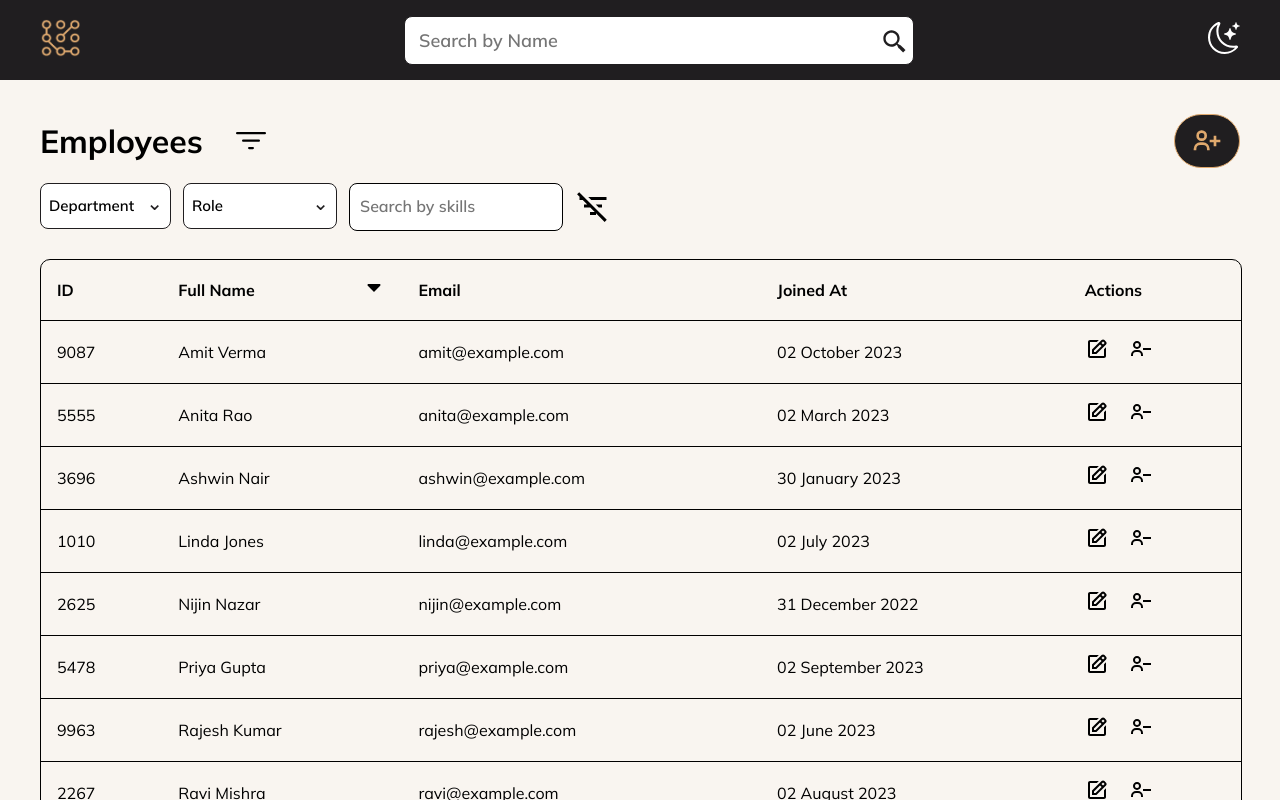
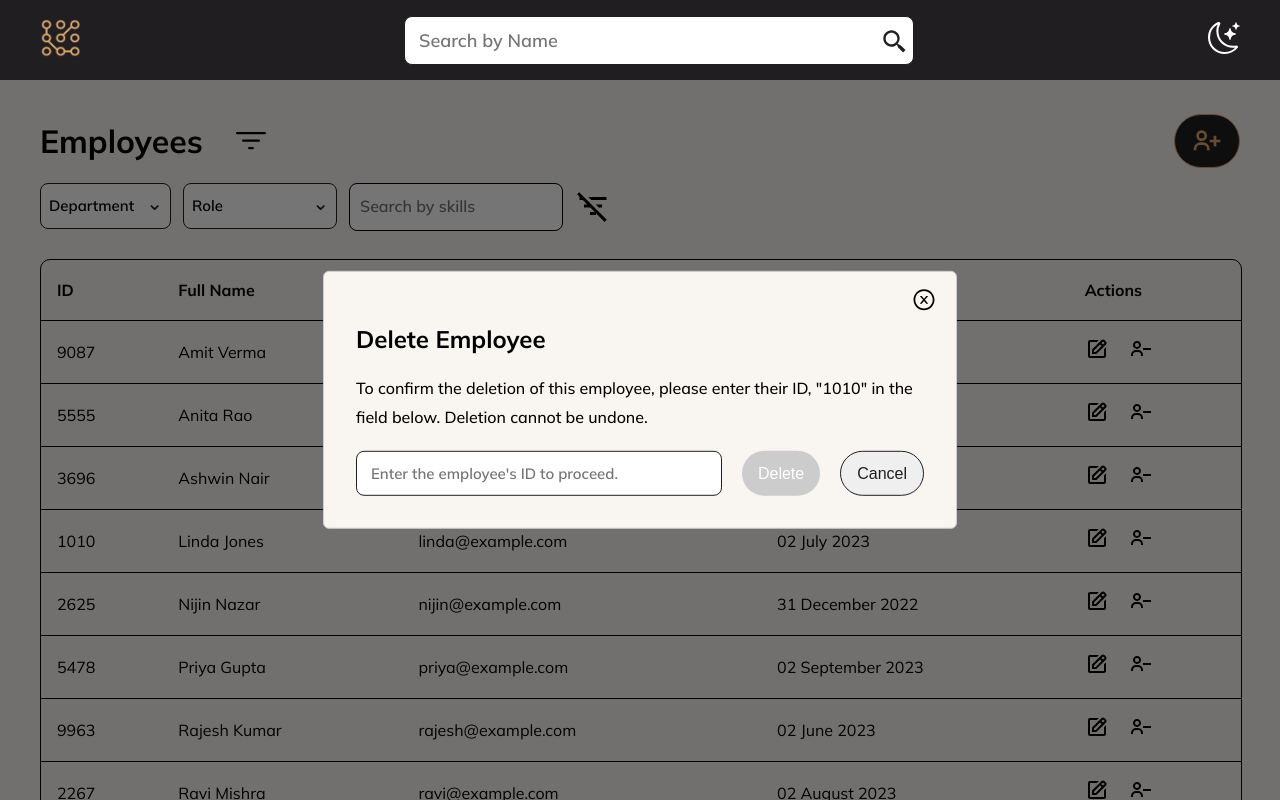
Before and after one commit to nijin-26/hrm, a React (Create React App) app: page /#/ in a window 1280 px wide. Shown: the top 800 px of the page. Built offline with nearby package versions, Linux system fonts and the light colour scheme.

Commit message:
Add: UI of delete employee confirmation

```diff
--- a/src/App.tsx
+++ b/src/App.tsx
@@ -3,12 +3,17 @@ import AppContextProvider from "./core/store/AppContext";
 import { RouterProvider } from "react-router-dom";
 import { routes } from "./core/routing/publicRoutes";
 import ThemeContextProvider from "./core/theme/ThemeContext";
+import Modal from "./components/common/Modal/Modal";
+import DeleteConfirmation from "./components/Employee/DeleteConfirmation/DeleteConfirmation";
 
 function App() {
   return (
     <AppContextProvider>
       <ThemeContextProvider>
         <RouterProvider router={routes} />
+        <Modal isOpen={true} handleModalClose={() => {}}>
+          <DeleteConfirmation employeeId="1010" />
+        </Modal>
       </ThemeContextProvider>
     </AppContextProvider>
   );
--- /dev/null
+++ b/src/components/Employee/DeleteConfirmation/DeleteConfirmation.style.ts
@@ -0,0 +1,22 @@
+import styled from "styled-components";
+
+export const CofirmationForm = styled.form`
+  padding: 16px;
+
+  & > p {
+    color: var(--font-color);
+    font-weight: 500;
+    line-height: 1.8;
+  }
+
+  & input {
+    width: 80%;
+    margin: 0;
+  }
+`;
+
+export const ModalBtnsContainer = styled.div`
+  margin-top: 20px;
+  justify-content: flex-end;
+  gap: 20px;
+`;
--- /dev/null
+++ b/src/components/Employee/DeleteConfirmation/DeleteConfirmation.tsx
@@ -0,0 +1,61 @@
+import { ChangeEvent, FormEvent, useState } from "react";
+import {
+  CofirmationForm,
+  ModalBtnsContainer,
+} from "./DeleteConfirmation.style";
+import Button from "../../common/Button/Button";
+
+const DeleteConfirmation = ({
+  employeeId,
+  handleModalClose,
+  handleEmployeeDelete,
+}: {
+  employeeId: string;
+  handleModalClose?: () => {};
+  handleEmployeeDelete?: () => {};
+}) => {
+  const [confirmationId, setConfirmationId] = useState("");
+  const isValid = confirmationId !== employeeId;
+
+  const handleConfirmationIdChange = (e: ChangeEvent<HTMLInputElement>) => {
+    setConfirmationId(e.target.value);
+  };
+
+  const handleSubmit = (e: FormEvent) => {
+    e.preventDefault();
+    // Add logic for form submission here
+  };
+
+  return (
+    <CofirmationForm data-employee-id={employeeId} onSubmit={handleSubmit}>
+      <h2>Delete Employee</h2>
+      <p>
+        To confirm the deletion of this employee, please enter their ID, "
+        {employeeId}" in the field below. Deletion cannot be undone.
+      </p>
+
+      <ModalBtnsContainer className="flex delete-employee-modal-btns">
+        <input
+          required
+          type="text"
+          placeholder="Enter the employee's ID to proceed."
+          value={confirmationId}
+          onChange={handleConfirmationIdChange}
+        />
+        <Button
+          type="submit"
+          btnType={isValid ? "disabled" : "primary"}
+          disabled={isValid}
+          onClick={handleEmployeeDelete}
+        >
+          Delete
+        </Button>
+        <Button btnType="secondary" type="button" onClick={handleModalClose}>
+          Cancel
+        </Button>
+      </ModalBtnsContainer>
+    </CofirmationForm>
+  );
+};
+
+export default DeleteConfirmation;
--- a/src/components/common/Button/Button.styles.ts
+++ b/src/components/common/Button/Button.styles.ts
@@ -37,4 +37,12 @@ export const StyledButton = styled.button<{
             color: ${props.theme.primary};
         }
   `}
+
+${(props) =>
+    props.btnType === "disabled" &&
+    `
+        background-color: #ccc;
+        color: #fff;
+        cursor: not-allowed;
+  `}
 `;
--- a/src/components/common/Button/Button.tsx
+++ b/src/components/common/Button/Button.tsx
@@ -6,6 +6,7 @@ const Button = ({
   type = "button",
   btnType = "primary",
   children,
+  disabled,
   onClick,
 }: IButton) => {
   return (
@@ -14,6 +15,7 @@ const Button = ({
       btnType={btnType}
       type={type}
       onClick={onClick}
+      disabled={disabled}
     >
       {children}
     </StyledButton>
--- a/src/core/interfaces/Common.ts
+++ b/src/core/interfaces/Common.ts
@@ -9,9 +9,10 @@ export interface IContextAction {
 export interface IButton {
   className?: string;
   type?: "button" | "submit" | "reset";
-  btnType?: "primary" | "secondary";
+  btnType?: "primary" | "secondary" | "disabled";
   children: ReactNode;
   onClick?: () => void;
+  disabled?: boolean;
 }
 
 export interface IFilterOptions {
```
